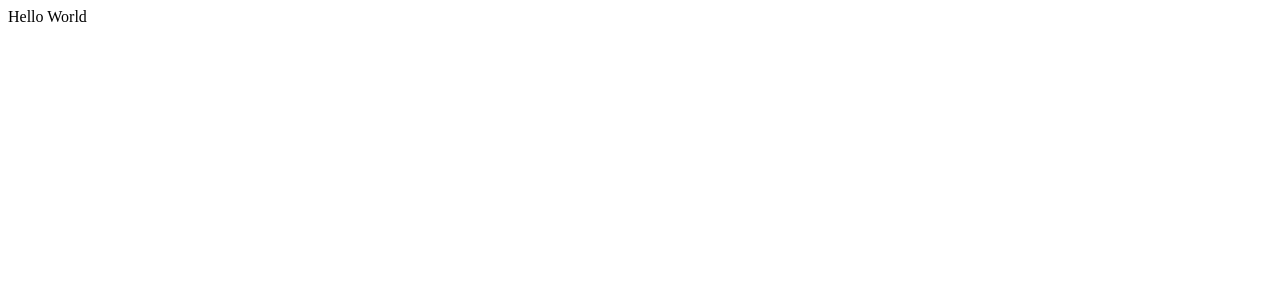
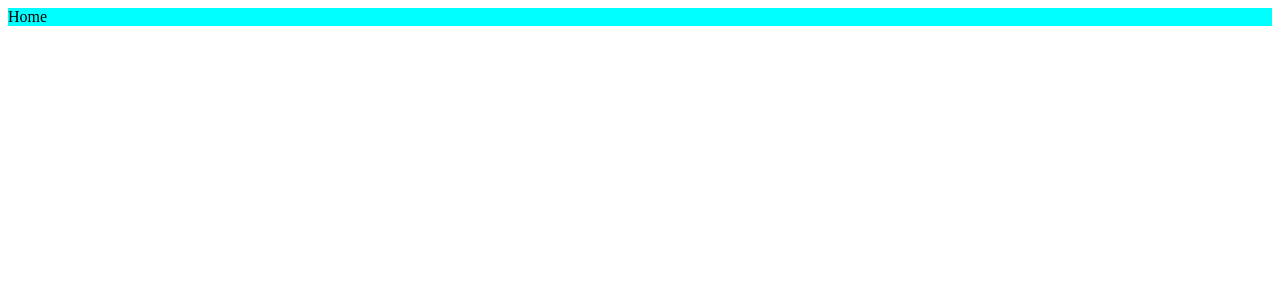
Before and after one commit to 3xp1o1t/React-Admin-Dashboard, a React (Vite) app: page / in a window 1280 px wide. Shown: the top 300 px of the page. Built offline with nearby package versions, Linux system fonts and the light colour scheme.

Commit message:
Directory Setup

```diff
--- a/src/App.tsx
+++ b/src/App.tsx
@@ -1,5 +1,11 @@
+import Home from './pages/home/Home';
+
 function App() {
-  return <div>Hello World</div>;
+  return (
+    <div>
+      <Home />
+    </div>
+  );
 }
 
 export default App;
--- a/src/pages/home/Home.tsx
+++ b/src/pages/home/Home.tsx
@@ -0,0 +1,6 @@
+import './home.scss';
+const Home = () => {
+  return <div className="home">Home</div>;
+};
+
+export default Home;
--- a/src/pages/home/home.scss
+++ b/src/pages/home/home.scss
@@ -0,0 +1,3 @@
+.home {
+  background-color: cyan;
+}
--- /dev/null
+++ b/src/pages/products/Products.tsx
@@ -0,0 +1,5 @@
+const Products = () => {
+  return <div>Products</div>;
+};
+
+export default Products;
--- /dev/null
+++ b/src/pages/products/products.scss
@@ -0,0 +1,2 @@
+.products {
+}
--- /dev/null
+++ b/src/pages/users/Users.tsx
@@ -0,0 +1,5 @@
+const Users = () => {
+  return <div>Users</div>;
+};
+
+export default Users;
--- /dev/null
+++ b/src/pages/users/users.scss
@@ -0,0 +1,2 @@
+.users {
+}
```
